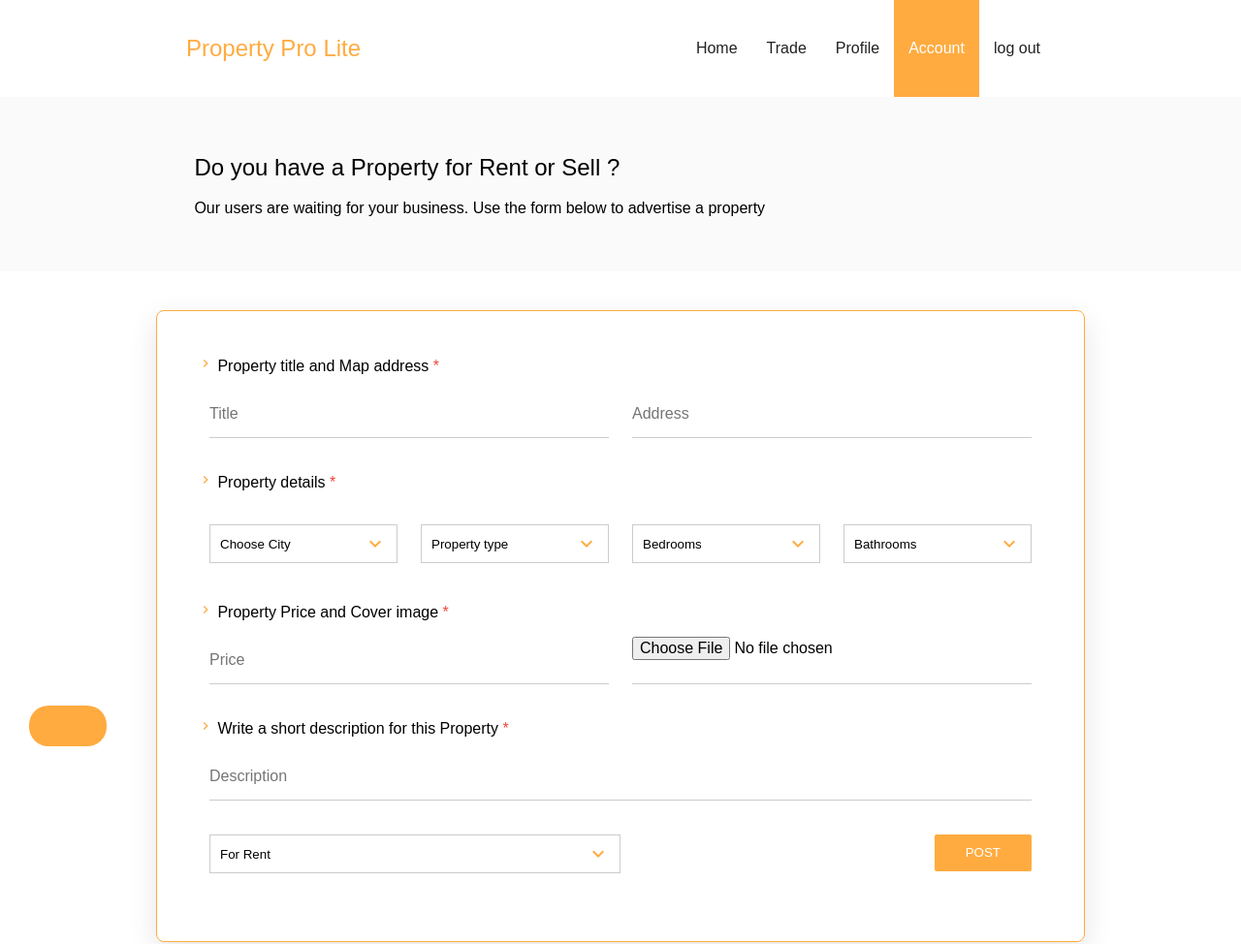
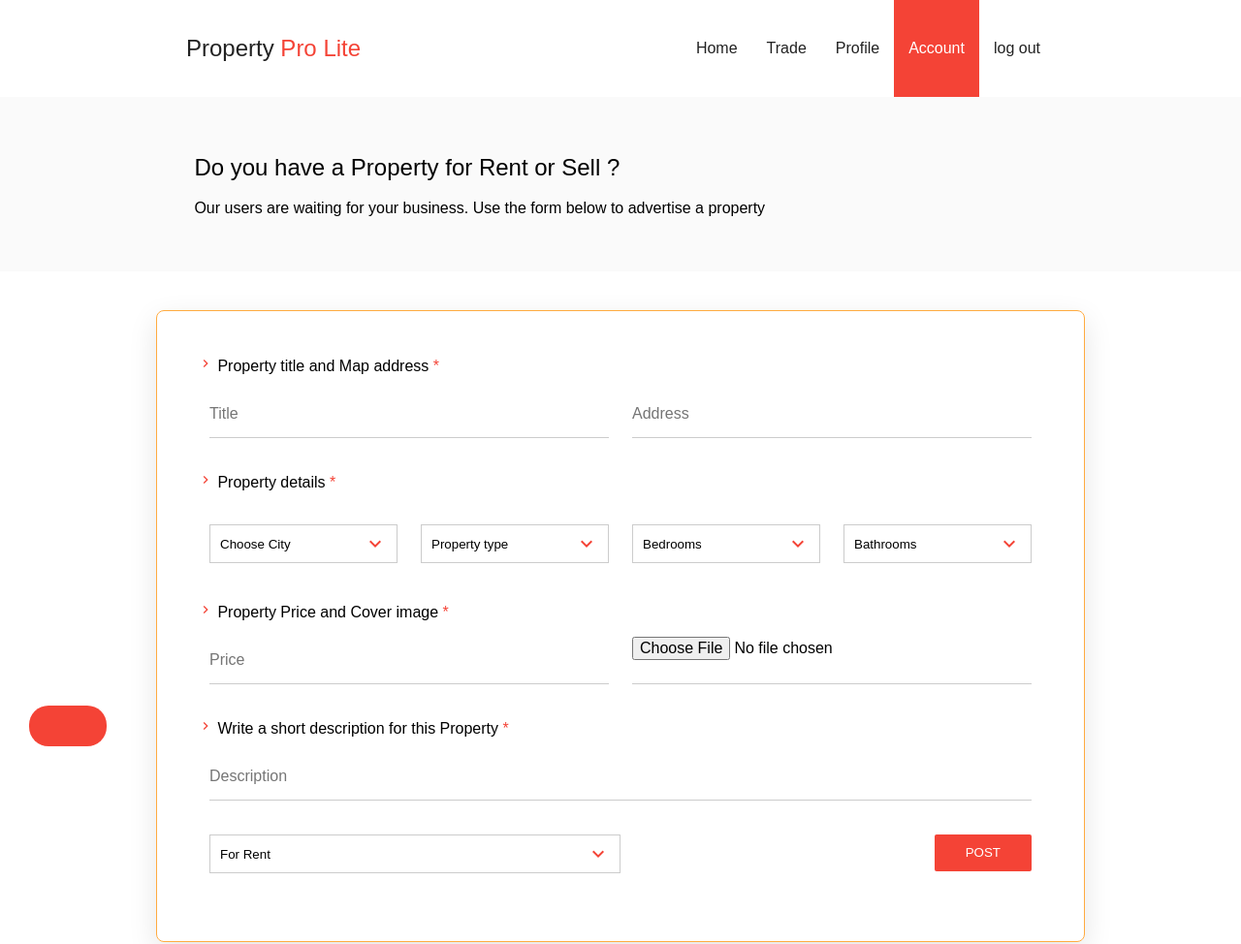
Before and after one commit to alfredruhara/property-pro-lite, a plain HTML site: page UI/html/account.html in a window 1280 px wide. Shown: the top 974 px of the page at 97% size. Drawn offline with Linux system fonts and the light colour scheme; files whose address does not match are found by name.

Commit message:
Change the primary color of the templates

```diff
--- a/UI/css/style.css
+++ b/UI/css/style.css
@@ -76,9 +76,10 @@ em {
 /*
 * Background - color
 * primary , grey, white, blue
+* #ffab40 -
 */
 
-.bg-primary{ background-color: #ffab40 ; color: #fff !important; }
+.bg-primary{ background-color: #F44336 ; color: #fff !important; }
 .bg-grey { background-color: #ccc; }
 .bg-white{ background-color: #fff; }
 .bg-red { background-color: #F44336 }
@@ -106,7 +107,7 @@ em {
 * Colors - Foregrounds
 * primary , white , black
 */
-.fg-primary{color: #ffab40 !important }
+.fg-primary{color: #F44336 !important }
 .fg-white{ color : #fff; }
 .fg-black{ color : #222; }
 .fg-green { color: #4CAF50 }
@@ -290,7 +291,7 @@ nav {
         padding: 0; }
 
          nav ul li.active {
-          background-color: #ffab40;
+          background-color: #F44336;
          }
          nav ul li.active a {
              color: white;
@@ -399,7 +400,7 @@ nav {
         content: 'keyboard_arrow_down';
         font-family: 'material icons';
         font-size: 24px;
-        color: #ffab40;
+        color: #F44336;
         position: absolute;
         right: 10px;
         top: 50%;
@@ -483,12 +484,13 @@ nav {
     .card .card-body .location-user{
         font-size: 12px;
         margin-top: 15px;
+        color:rgba(0, 0, 0, 0.8);
     }
     .card .card-body .location-user i{
         font-size: 12px;
     }
     .card-footer a {
-        color: #ffab40;
+        color: #F44336;
         margin-right: 20px;
     }
 
@@ -561,7 +563,7 @@ nav {
         border-radius: 20px;
         z-index :555;
         transition: all .4s;
-        background-color:#ffab40;
+        background-color:#F44336;
         color:white;
     }
     .toast .toast-body {
--- a/UI/html/account.html
+++ b/UI/html/account.html
@@ -4,7 +4,7 @@
 	<meta charset="utf-8">
 	<title>Property pro lite</title>
 	<meta name="viewport" content="width=device-width, initial-scale=1">
-    <link rel="icon" type="image/x-icon" href="../assets/icons/icon50p.png">
+    <link rel="icon" type="image/x-icon" href="../assets/icons/redIcon.png">
     <link rel="stylesheet" href="../css/style.css"/>
 </head>
 <body class="body-ini">
@@ -13,7 +13,7 @@
         <nav class="bg-white">
             <div class="container">
                 <div class="nav-wrapper ">
-                    <a href="#" class="logo fg-primary">Property Pro Lite</a>
+                    <a href="#" class="logo fg-primary"><span class="fg-black">Property</span> Pro Lite</a>
                     <ul class="right hide-on-med-sma">
                         <li ><a href="../index.html">Home</a></li>
                         <li><a href="sold.html">Trade </a></li>
```
Also changed, not shown: UI/html/agents.html (+2 -2 lines), UI/html/profile.html (+2 -2 lines), UI/html/property.html (+2 -2 lines), UI/html/property_edit.html (+2 -2 lines), UI/html/signin.html (+2 -2 lines), UI/html/signup.html (+2 -2 lines), UI/html/sold.html (+2 -2 lines), UI/index.html (+2 -2 lines), UI/assets/icons/redIcon.png (added).
